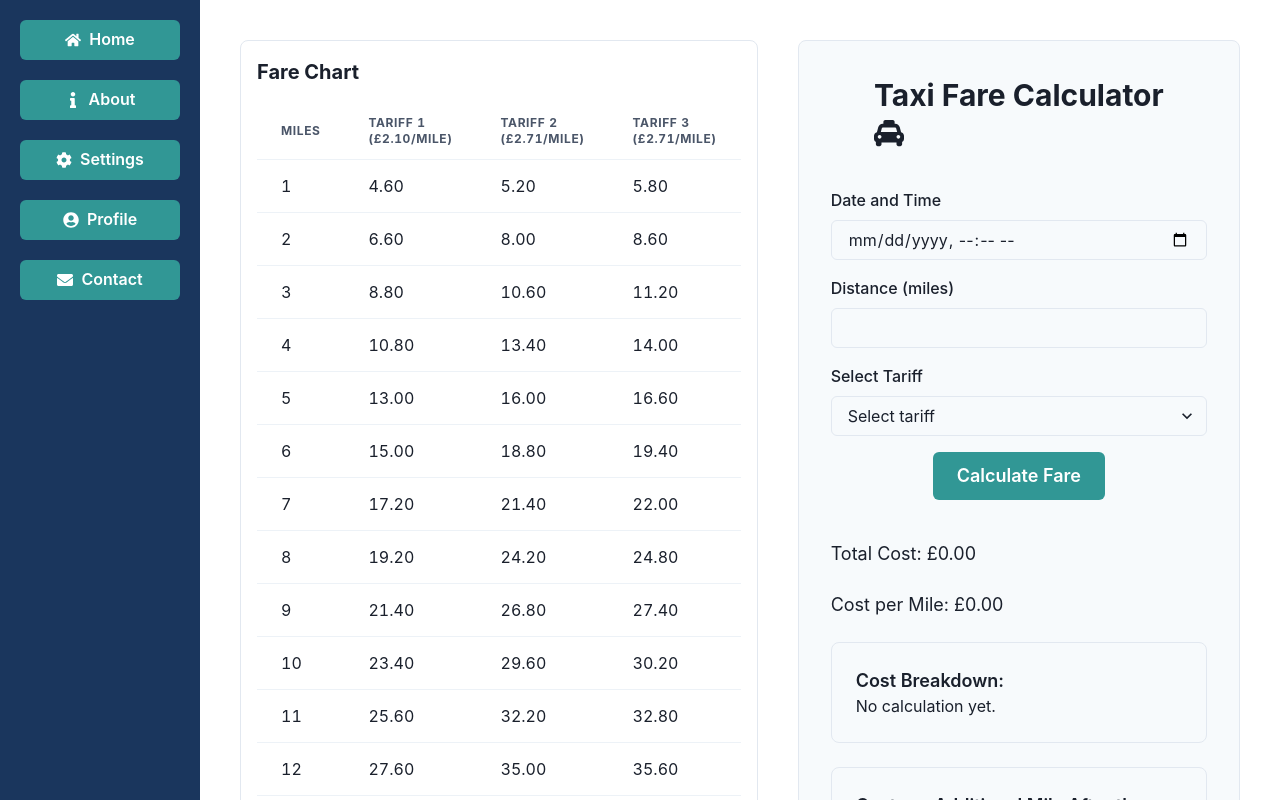
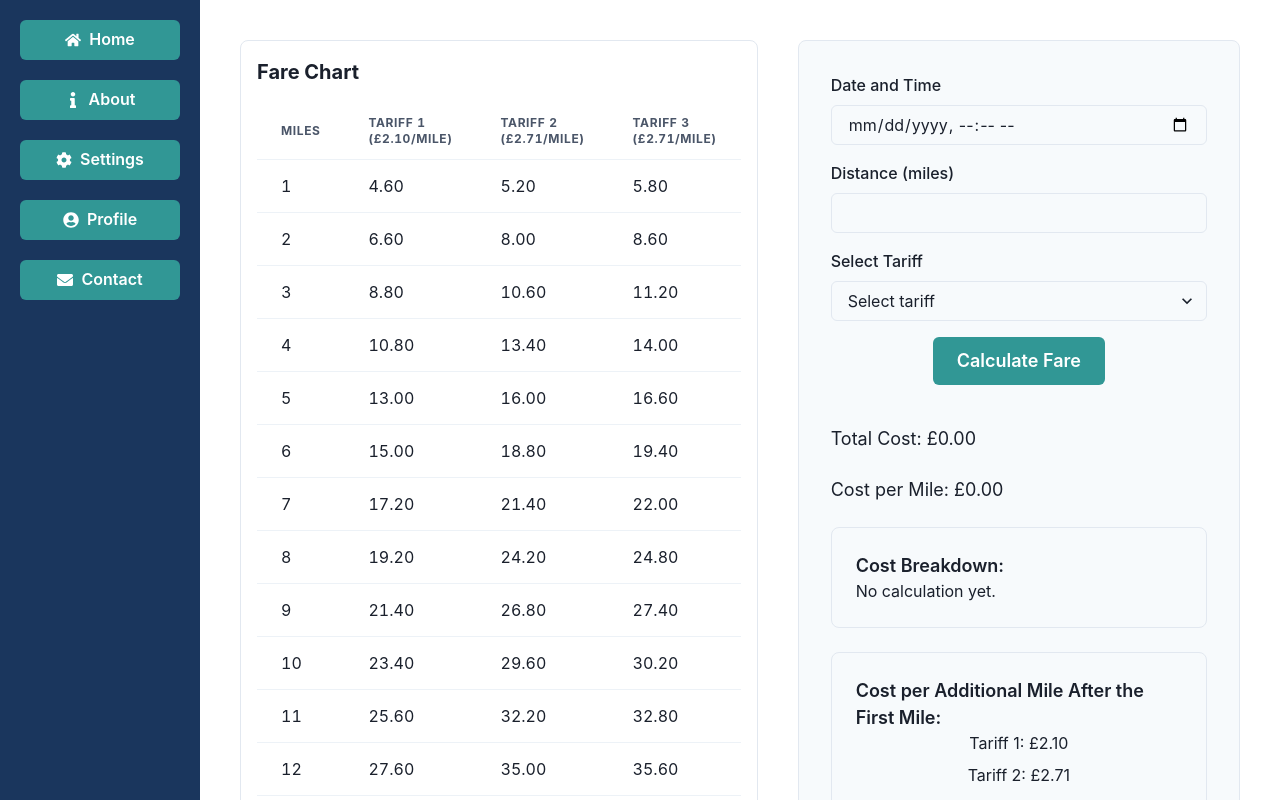
Before and after one commit to GPT-Engineer-App/taxi-journey-pricer, a React (Vite) app: page / in a window 1280 px wide. Shown: the top 800 px of the page. Built offline with nearby package versions, Linux system fonts and the light colour scheme.

Commit message:
roll back that broke the site
Removed the header section with "TAXI FARE CALCULATOR" in the center from the Index page to roll back the changes that broke the site.

```diff
--- a/src/pages/Index.jsx
+++ b/src/pages/Index.jsx
@@ -83,9 +83,7 @@ const Index = () => {
         <FareChart tariffRates={tariffRates} />
         <Box borderWidth="1px" borderRadius="lg" p={8} w="100%" bg="gray.50">
           <VStack spacing={4}>
-            <Text fontSize="3xl" fontWeight="bold" textAlign="center" mb={6}>
-              Taxi Fare Calculator <FaTaxi />
-            </Text>
+            {/* Header section removed to revert the site to its previous state */}
             <FormControl id="date-time" w="100%">
               <FormLabel>Date and Time</FormLabel>
               <Input type="datetime-local" value={dateTime} onChange={(e) => setDateTime(e.target.value)} />
```
